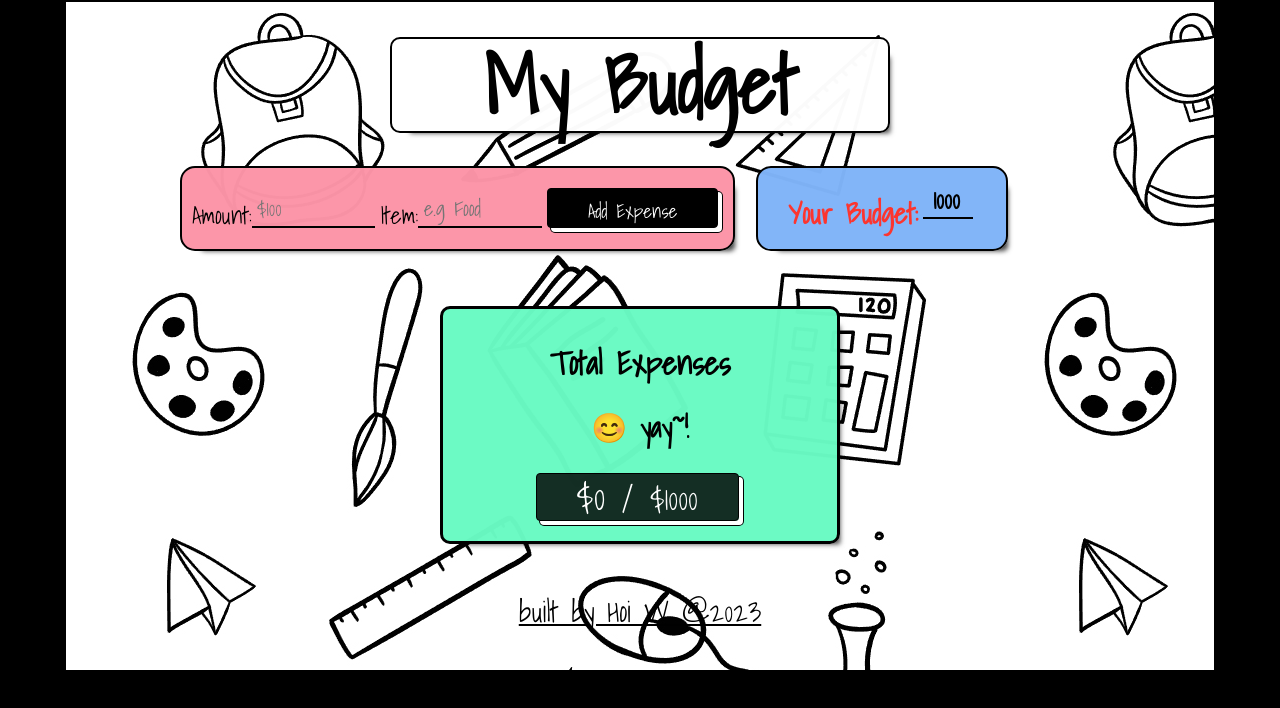
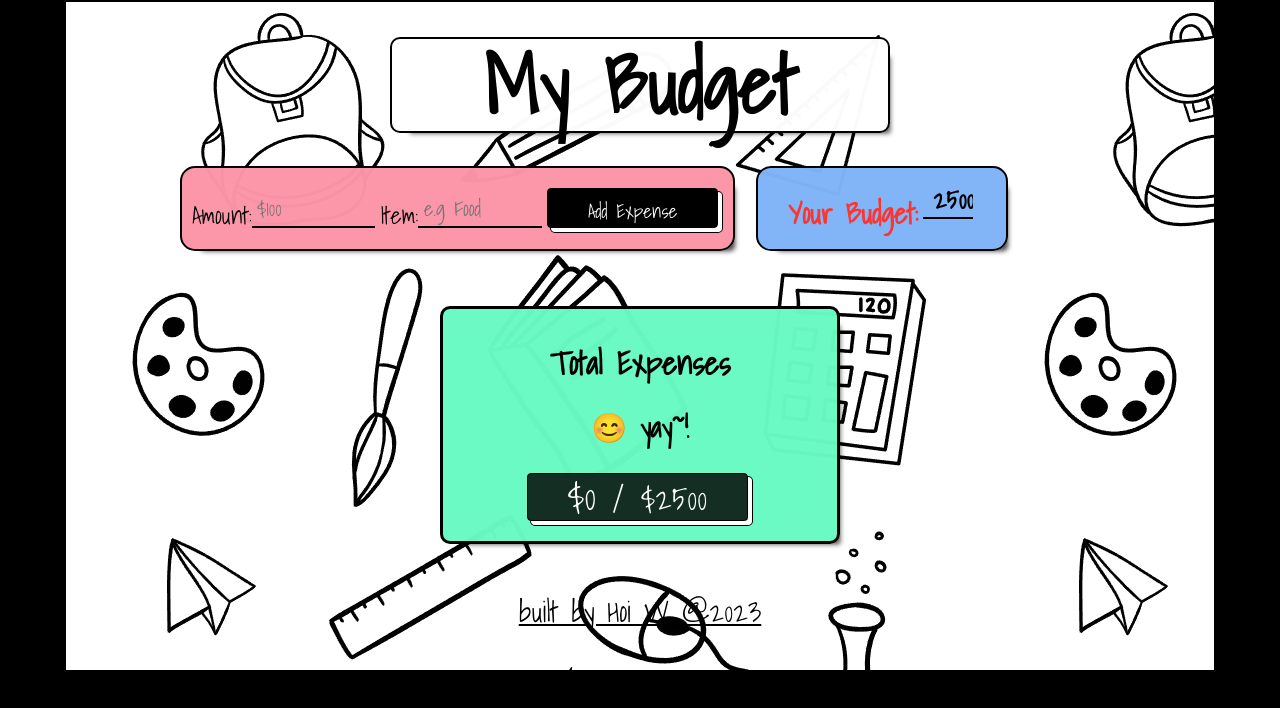
Before and after one commit to HoiJW/project-budget-app, a React (Create React App) app: page / in a window 1280 px wide. Shown: the top 708 px of the page. Built offline with nearby package versions, Linux system fonts and the light colour scheme; no server answers; the database is empty.

Commit message:
set default input to 2500

```diff
--- a/src/App.js
+++ b/src/App.js
@@ -11,7 +11,7 @@ function App() {
   const [expense, setExpenes] = useState([]);
   const[userInput, setUserInput] = useState('');
   const[title, setTitle] = useState('');
-  const[userBudget, setUserBudget] = useState('1000');
+  const[userBudget, setUserBudget] = useState('2500');
   const [v, setV] = useState(0);
   const[total, setTotal] = useState(0);
   //event listener upon form submition
```
